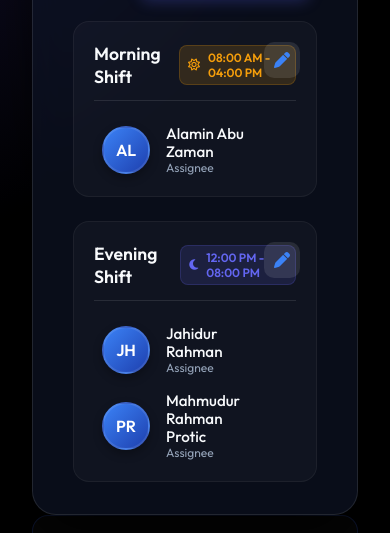
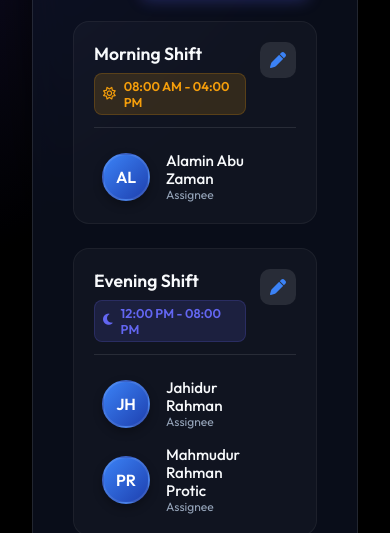
Before and after one commit to jhrahman/shiftmate, a website: page index.html in a window 390 px wide. Shown: the part 311-844 px from the top of the page. Drawn offline with Linux system fonts and the light colour scheme.

Commit message:
Fix edit icon overlap on mobile

```diff
--- a/style.css
+++ b/style.css
@@ -862,3 +862,43 @@ header .current-date {
 .person-option {
     padding: 1rem; /* Larger touch area */
 }
+
+
+/* Fix Overlap Issue */
+.mobile-fix-applied { display: block; } /* Marker */
+
+@media (max-width: 640px) {
+    /* Adjust Time Column to make space or move it */
+    .col-time {
+        position: relative;
+        padding-right: 50px; /* Make space for the absolute icon */
+        margin-right: 0;
+        align-items: flex-start; /* Align text to left */
+        flex-direction: column; /* Stack time and name */
+        gap: 0.25rem;
+    }
+
+    /* Move the pen icon to be clearly Top-Right of the row/card */
+    .col-action {
+        position: absolute;
+        top: 1.25rem;
+        right: 1.25rem;
+        z-index: 10;
+        margin: 0;
+    }
+
+    /* Ensure Shift Name has specific styling */
+    .shift-name {
+        order: -1;
+        font-size: 1.1rem;
+        margin-bottom: 0.25rem;
+        display: block;
+        width: 100%;
+    }
+
+    /* Time Badge below name */
+    .time-badge {
+        font-size: 0.8rem;
+        align-self: flex-start;
+    }
+}
```
